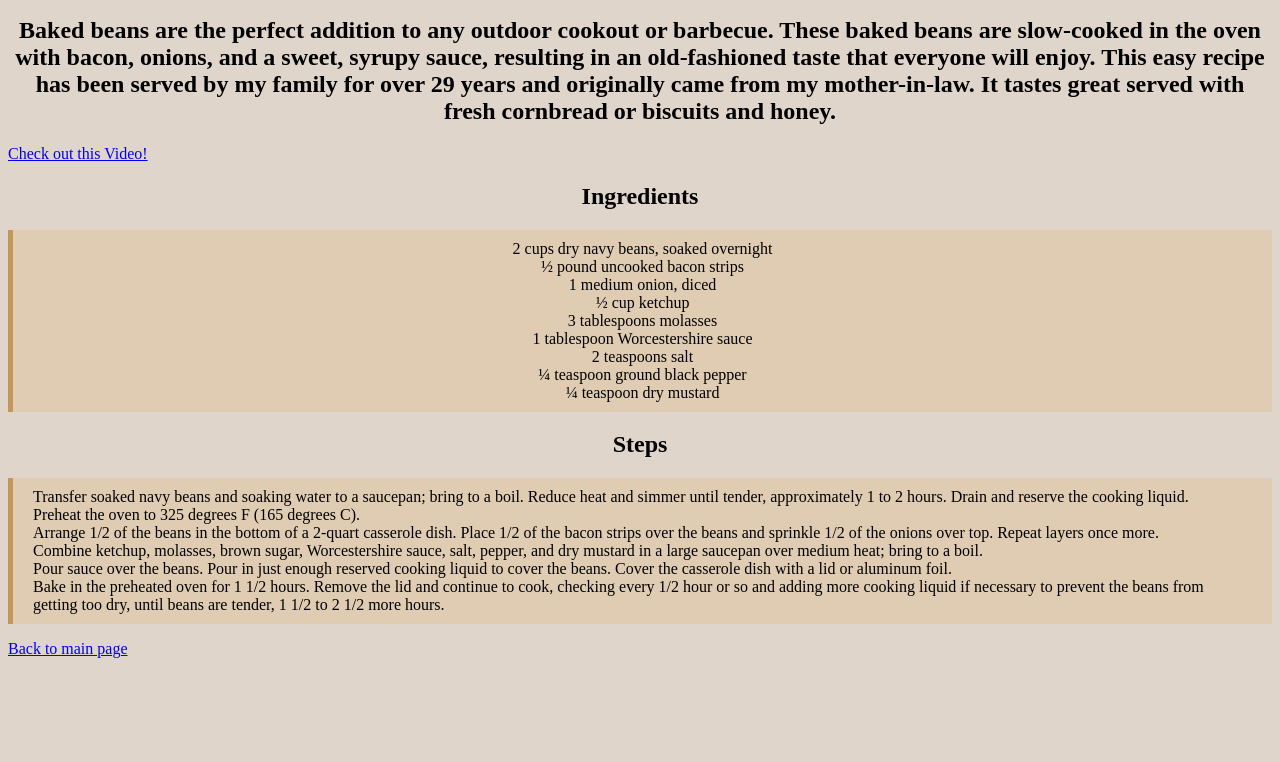
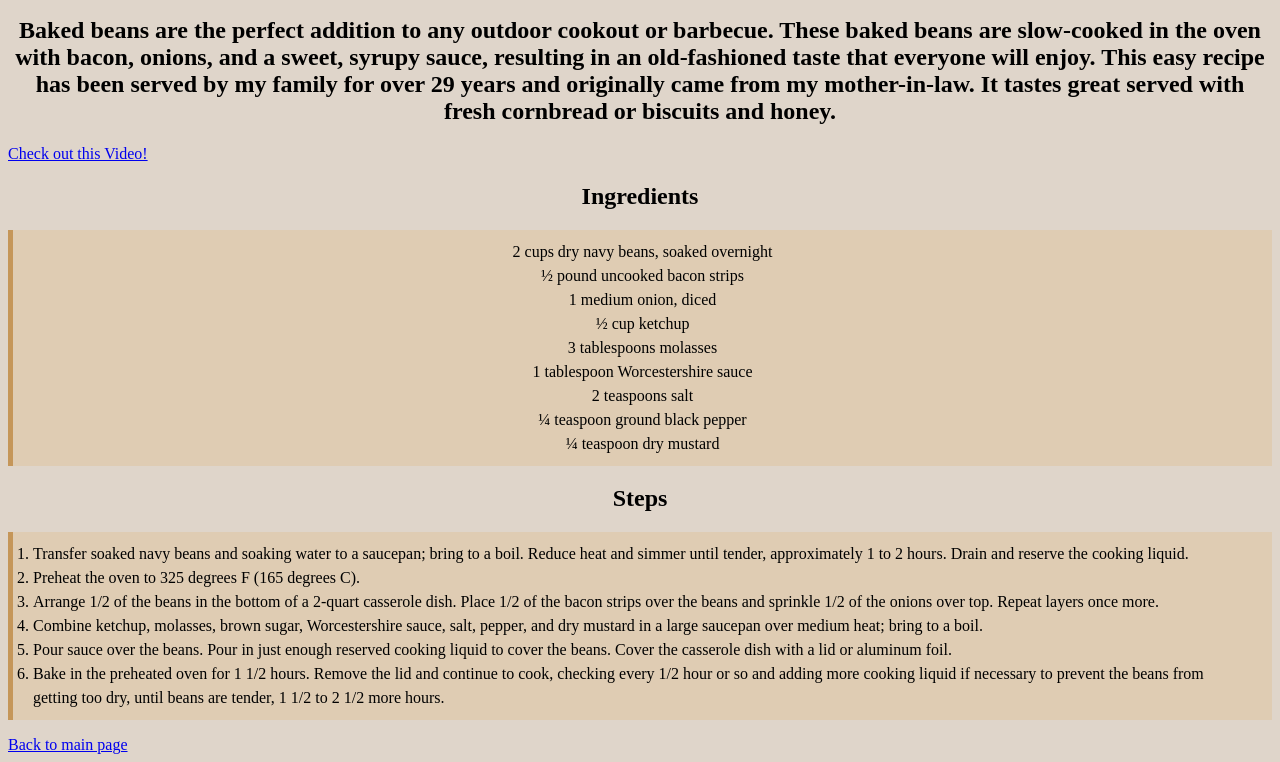
Before and after one commit to renasmart/odin-recipes, a plain HTML site: page recipes/recipe2.html in a window 1280 px wide. Shown: the part 458-1220 px from the top of the page. Before the commit the page ends 1124 px from the top, so only its background shows below. Drawn offline with Linux system fonts and the light colour scheme.

Commit message:
Update styles.css

```diff
--- a/styles.css
+++ b/styles.css
@@ -16,16 +16,18 @@ border-radius: 5px;
 
 ul {
     list-style-type: none;
-        margin: 0;
     border-left: 5px solid rgb(197, 150, 89);
-        background-color: #dfccb3;
-        list-style-type: none;
-        padding: 10px 20px;
+    background-color: #dfccb3;
+    list-style-type: none;
+    padding: 10px 20px;
 }
 
-ol {
+ol{
     border-left: 5px solid rgb(197, 150, 89);
-        background-color: #dfccb3;
-        list-style-type: none;
-        padding: 10px 20px;
+    background-color: #dfccb3;
+    padding: 10px 20px;
 }
+
+li {
+    line-height: 1.5;
+}
```
